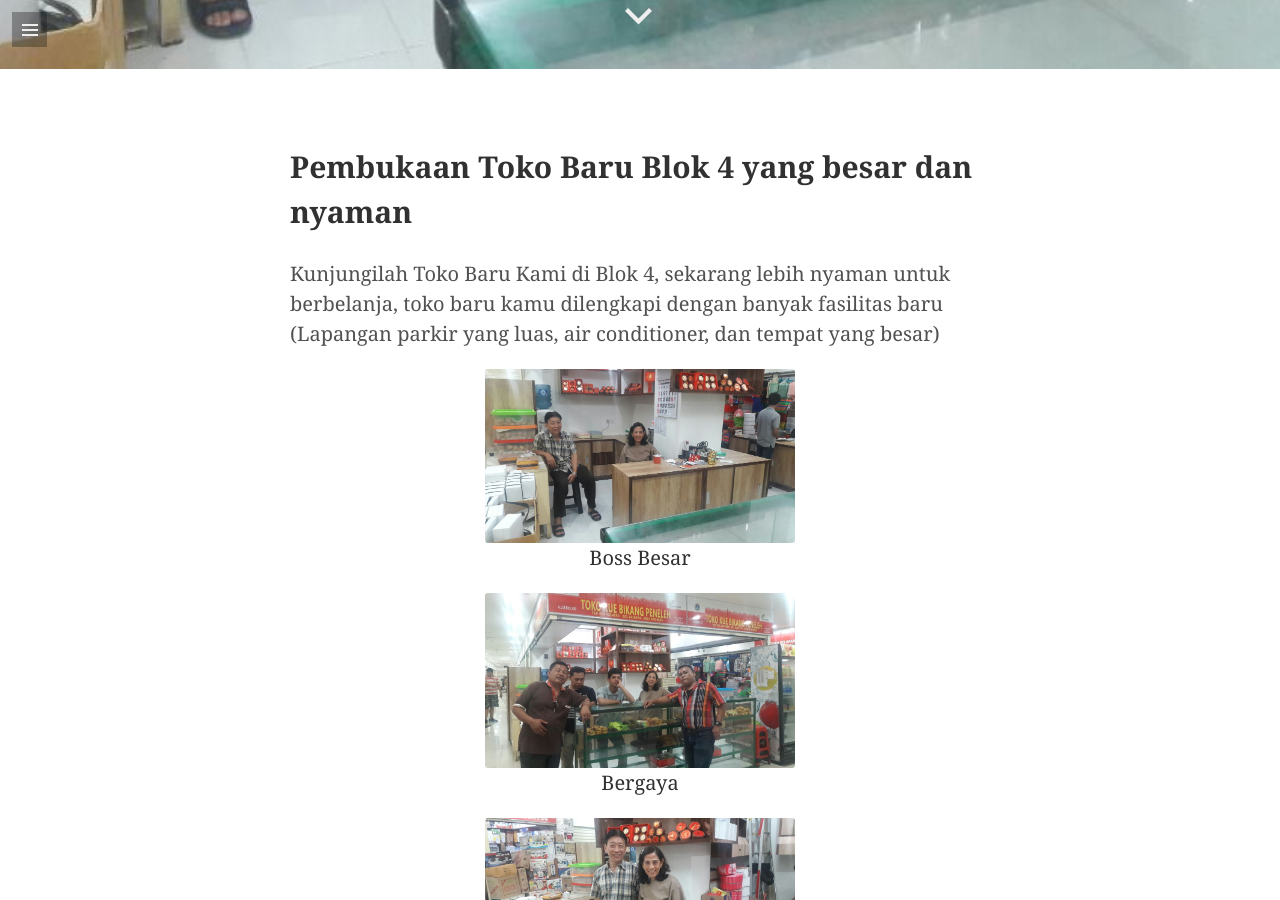
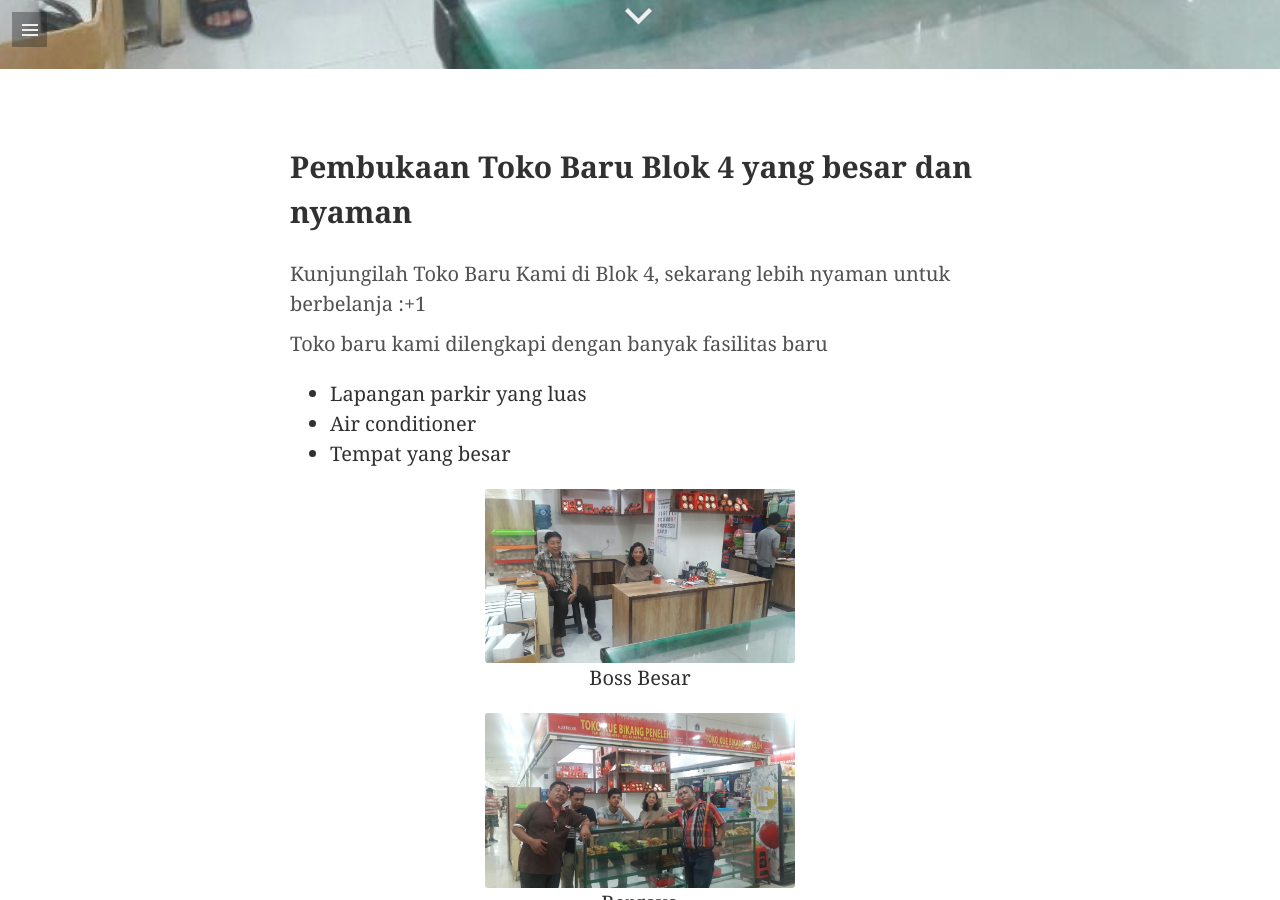
Before and after one commit to bikangpeneleh/bikangpeneleh, a Jekyll site: the page built from _posts/2018-02-25-pembukaan-toko-baru.md, in a window 1280 px wide and 900 px high, scrolled down 831 px. Built offline with Jekyll 4.4.1, drawn with Linux system fonts in a browser that asks for light colours; some web fonts are replaced; comment, search, counter and statistics services are not loaded.

Commit message:
Format text
Format text

```diff
--- a/_posts/2018-02-25-pembukaan-toko-baru.md
+++ b/_posts/2018-02-25-pembukaan-toko-baru.md
@@ -11,7 +11,13 @@ theme_color: 302F2D
 
 ## Pembukaan Toko Baru Blok 4 yang besar dan nyaman
 
-Kunjungilah Toko Baru Kami di Blok 4, sekarang lebih nyaman untuk berbelanja, toko baru kamu dilengkapi dengan banyak fasilitas baru (Lapangan parkir yang luas, air conditioner, dan tempat yang besar)
+Kunjungilah Toko Baru Kami di Blok 4, sekarang lebih nyaman untuk berbelanja :+1
+
+Toko baru kami dilengkapi dengan banyak fasilitas baru
+
+- Lapangan parkir yang luas
+- Air conditioner
+- Tempat yang besar
 
 
 {% include lightbox-image.html group="toko_baru" url="/media/toko_baru_Feb2018/toko_baru_01.jpeg" width="100%" description="Boss Besar" %}
```
